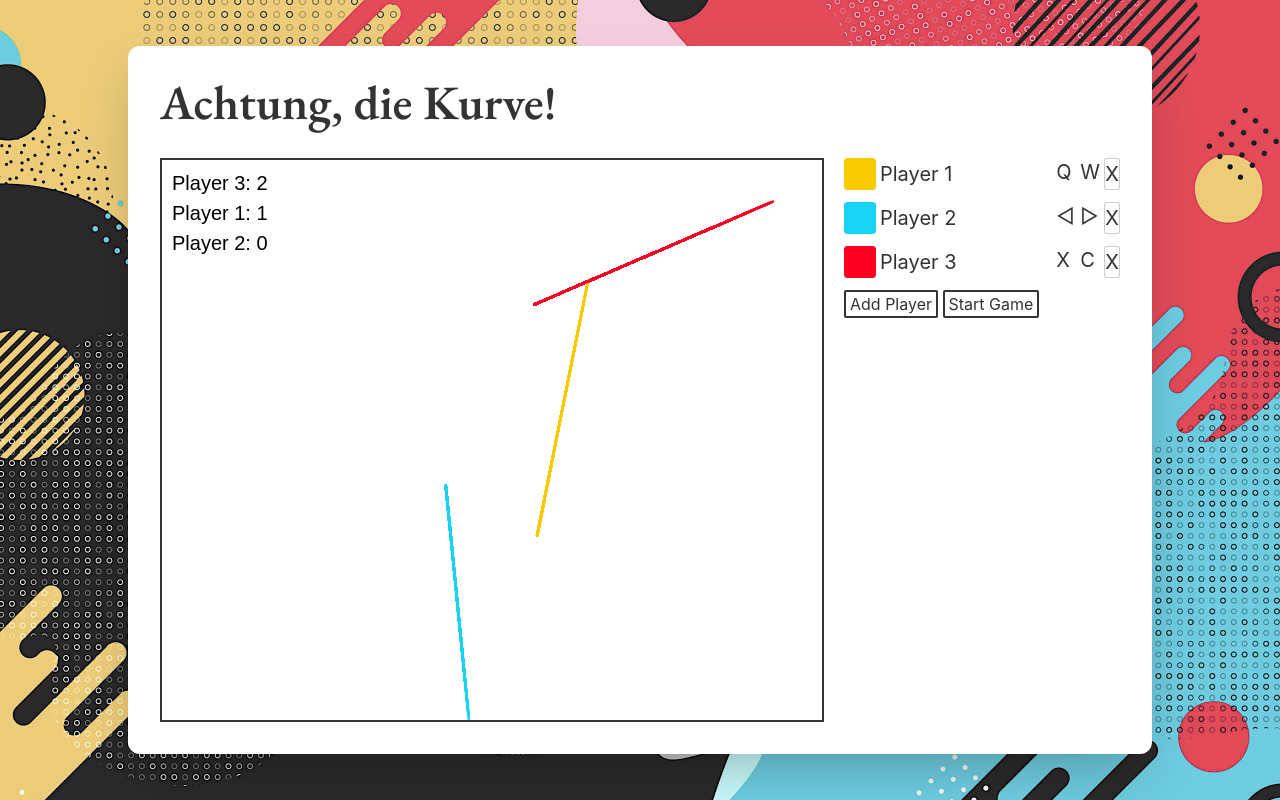
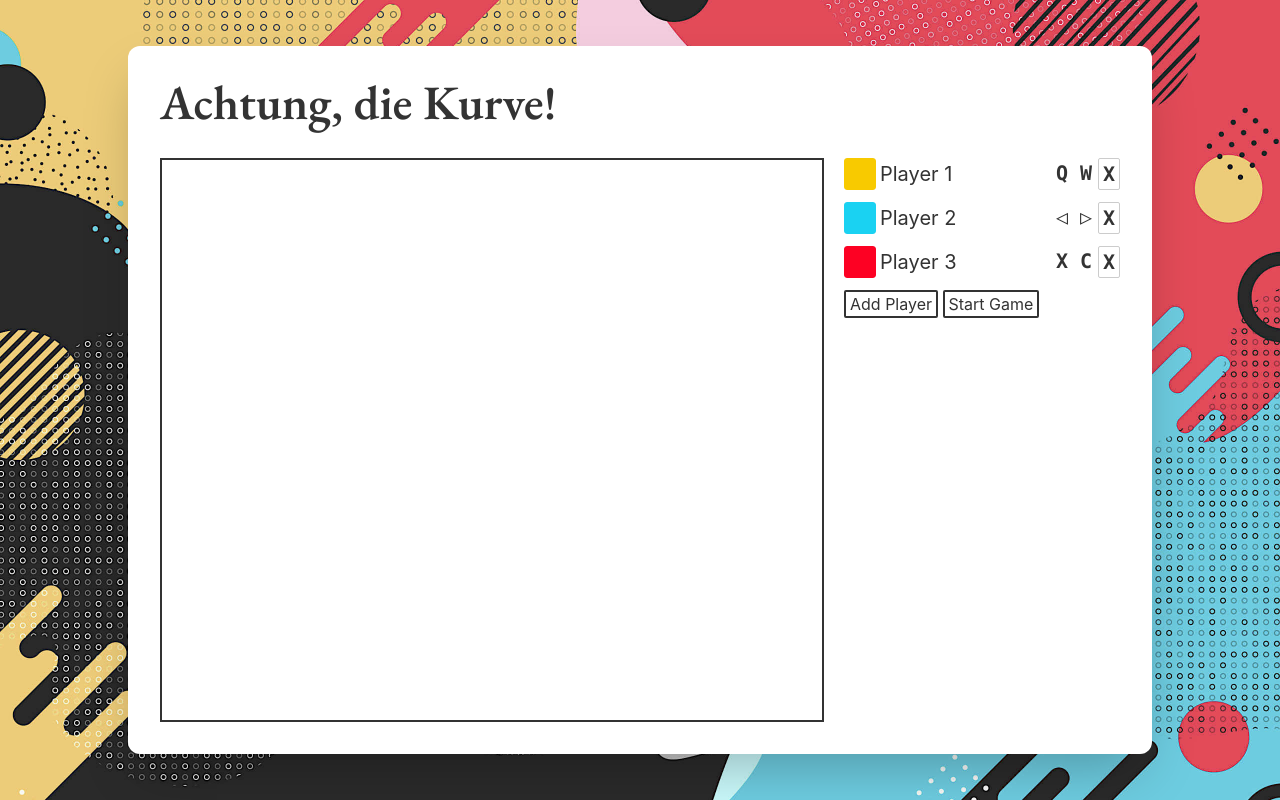
Before and after one commit to mahathu/adk, a Svelte app: page / in a window 1280 px wide. Built offline with nearby package versions, Linux system fonts and the light colour scheme.

Commit message:
added functionality to the player inputs

```diff
--- a/src/components/Game.svelte
+++ b/src/components/Game.svelte
@@ -18,7 +18,8 @@
 	const CANVAS_WIDTH = 660;
 	const CANVAS_HEIGHT = 560;
 
-	let ctx;
+	let ctx, game;
+	let gameActive = false;
 
 	export let defaultPlayers = [];
 
@@ -45,7 +46,8 @@
 	}
 
 	function startGame(){
-		let game = new Game(ctx, players);
+		game = new Game(ctx, players);
+		gameActive = true;
 	}
 
 	onMount(() => {
@@ -57,8 +59,6 @@
         ctx.lineCap = 'round';
         ctx.lineJoin = 'round';
         ctx.scale(window.devicePixelRatio, window.devicePixelRatio);
-
-		startGame();
 	});
 </script>
 
@@ -72,13 +72,13 @@
 
 	<div class="ml-5 grow space-y-3">
 		{#each players as player (player.id)}
-		<Player {player}
+		<Player {player} {gameActive}
 			on:remove={e => removePlayer(e.detail)}
 		/>
 		{/each}
 
-		<button class="border-2 border-current px-1" on:click={addPlayer} disabled={players.length >= MAX_PLAYERS}>Add Player</button>
-		<button class="border-2 border-current px-1" on:click={startGame} disabled={players.length < 2}>Start Game</button>
+		<button class="border-2 border-current px-1" on:click={addPlayer} disabled={gameActive || players.length >= MAX_PLAYERS}>Add Player</button>
+		<button class="border-2 border-current px-1" on:click={startGame} disabled={gameActive || players.length < 2}>Start Game</button>
 	</div>
 </div>
 
--- a/src/components/Player.svelte
+++ b/src/components/Player.svelte
@@ -2,17 +2,25 @@
     import { createEventDispatcher } from "svelte";
     import { getKeyRepresentation } from "../util";
     export let player;
+    export let gameActive;
 
     const dispatch = createEventDispatcher();
 </script>
 
 <div class="text-xl flex">
-    <input type="color" value={player.color}>
-    <input type="text" class="player-name grow" value={player.name} size="1" maxlength="15">
-    <div class="flex">
+    <input type="color" bind:value={player.color} disabled={gameActive}>
+    <input type="text" class="player-name grow"
+            bind:value={player.name}
+            disabled={gameActive}
+            size="1" maxlength="15">
+    <div class="flex player-ctrl-btns text-center font-bold font-mono">
         <div class="w-6">{getKeyRepresentation(player.keyL)}</div>
         <div class="w-6">{getKeyRepresentation(player.keyR)}</div>
-        <button on:click={() => dispatch('remove', player)}>X</button>
+        <button
+            class="px-1"
+            on:click={() => dispatch('remove', player)}
+            disabled={gameActive}
+        >X</button>
     </div>
 </div>
 
@@ -42,4 +50,14 @@
         cursor: pointer;
         transition: .075s;
     }
+    .player-name:disabled{
+        color: inherit;
+        background: inherit;
+    }
+    input:disabled{
+        cursor: default;
+    }
+    .player-ctrl-btns > *{
+        line-height: 30px;
+    }
 </style>
--- a/src/game.js
+++ b/src/game.js
@@ -79,7 +79,7 @@ export default class Game {
             this.ctx.fillText(msg, 10, (i+1)*30);
         });
 
-
+        this.ctx.fillText("Press [space] to continue", 10, this.height-20);
     }
 
     /** remove a player from the current round,
```
